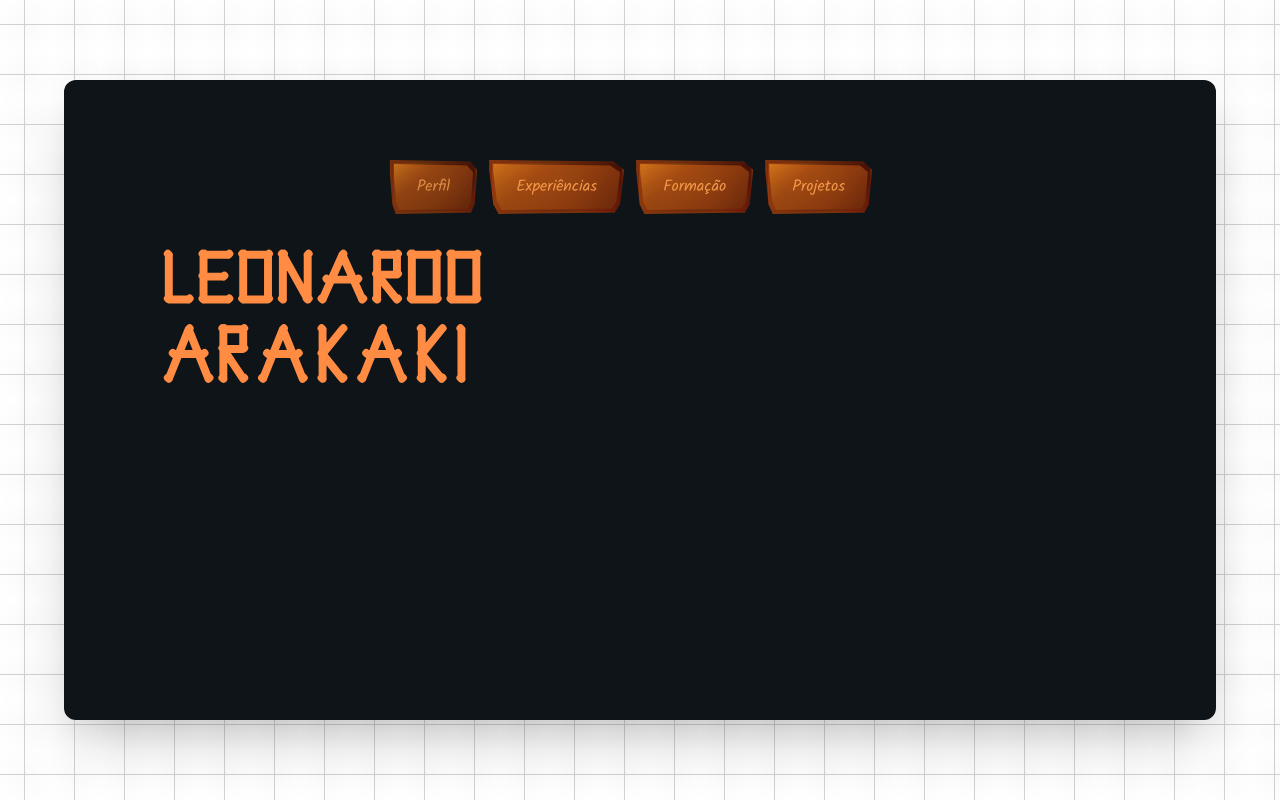
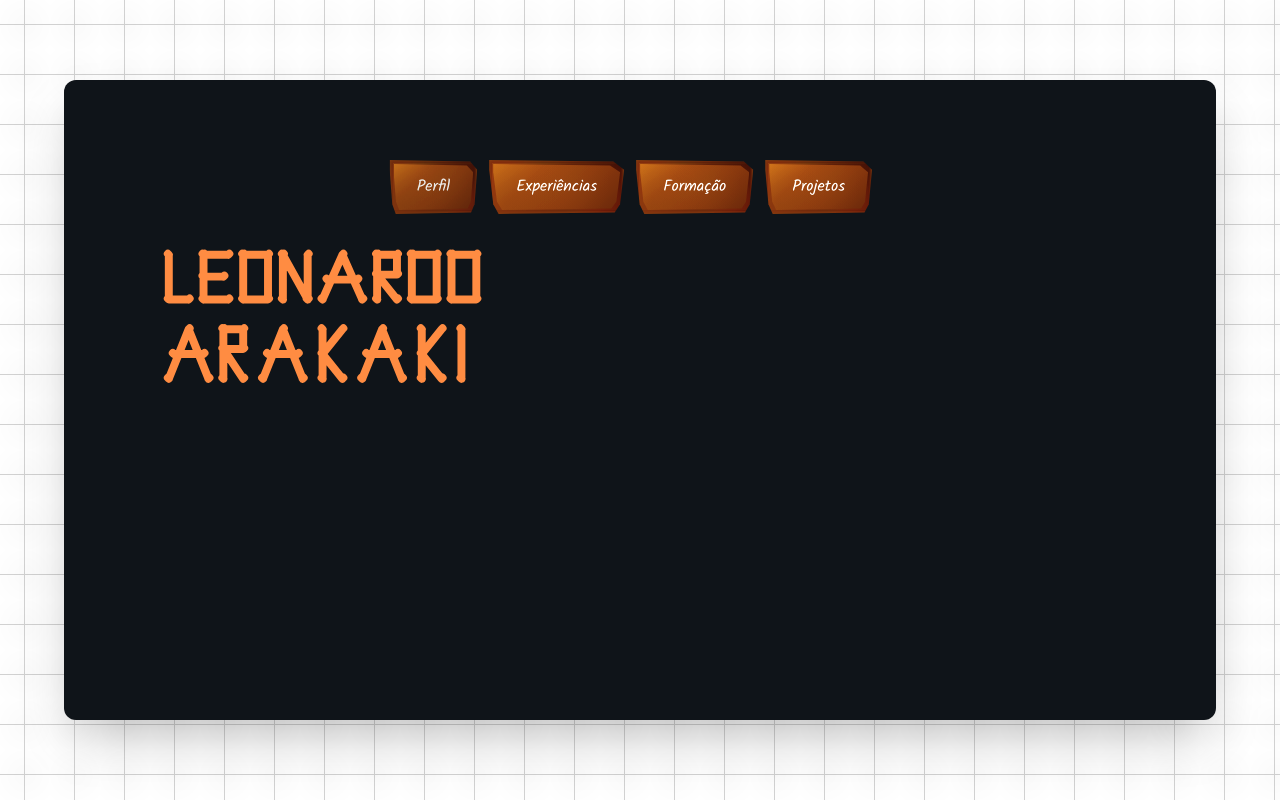
Before and after one commit to rtsarakaki/portfolio-leonardo-arakaki, a Next.js app: page / in a window 1280 px wide. Built offline with nearby package versions, Linux system fonts and the light colour scheme.

Commit message:
style(navigation): Alterar cor dos textos dos botões para branco
- Mudar text-orange-400 para text-white nos botões rústicos
- Melhorar contraste visual com fundo laranja dos botões
- Manter fonte manuscrita Kalam
- Visual: Textos brancos mais legíveis sobre fundo laranja

```diff
--- a/src/components/RusticButton.tsx
+++ b/src/components/RusticButton.tsx
@@ -21,7 +21,7 @@ const RusticButton: React.FC<RusticButtonProps> = ({
     rustic-button
     px-6 py-3
     font-handwriting
-    text-orange-400
+    text-white
     text-sm
     font-medium
     cursor-pointer
--- a/tailwind.config.ts
+++ b/tailwind.config.ts
@@ -42,6 +42,7 @@ const config: Config = {
       },
       fontFamily: {
         sans: ['Inter', 'system-ui', 'sans-serif'],
+        handwriting: ['var(--font-handwriting)', 'Kalam', 'cursive'],
       },
       backgroundImage: {
         'gradient-radial': 'radial-gradient(var(--tw-gradient-stops))',
```
